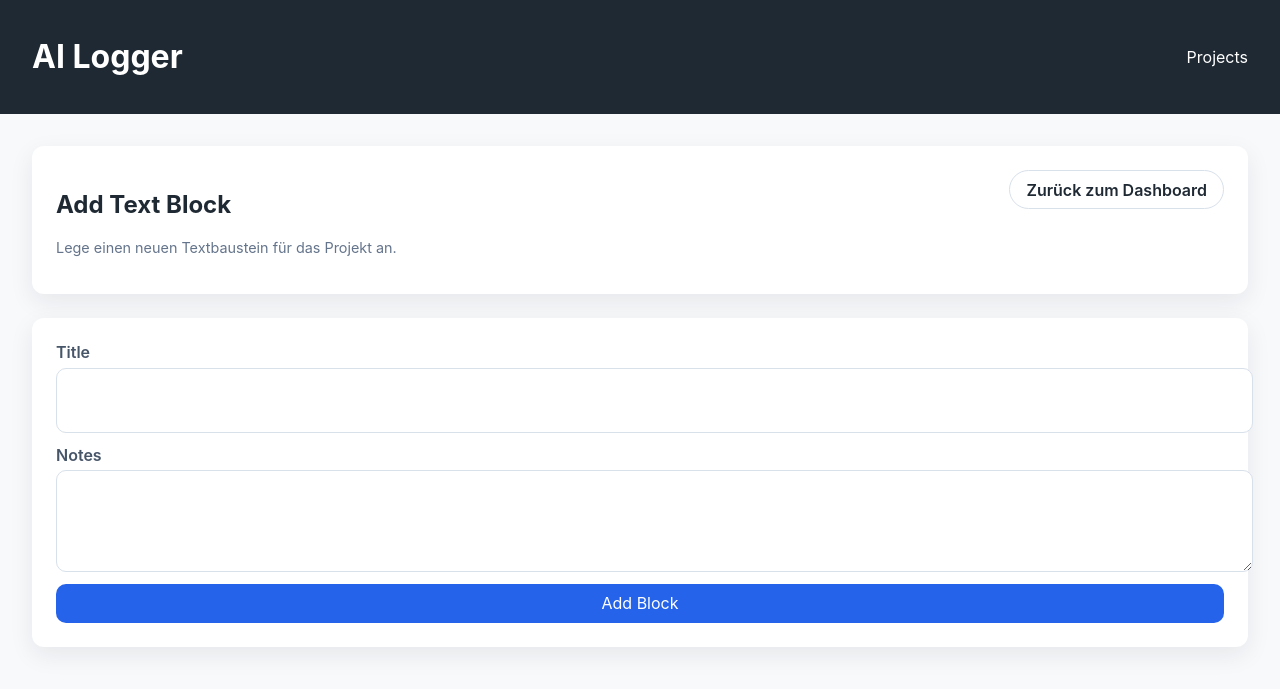
After one commit to david-dd/academicGPT, a FastAPI app: template templates/text_blocks/new.html in a window 1280 px wide. The commit adds this page. Shown: the top 689 px of the page. Run offline with FastAPI, Linux system fonts and the light colour scheme; the template is opened without the code that fills it, so the values that code supplies are empty; some libraries are stand-ins or nearby versions.

Commit message:
Refactor dashboard layout and forms

```diff
--- a/app/main.py
+++ b/app/main.py
@@ -445,6 +445,24 @@ def create_block(
     )
     return RedirectResponse(
         url=f"/p/{project.slug}/blocks?selected={block.id}", status_code=303
+    )
+
+
+@app.get("/p/{project_slug}/blocks/new", response_class=HTMLResponse)
+def new_block(
+    project_slug: str,
+    request: Request,
+    db: Session = Depends(get_db),
+):
+    project = get_project_by_slug_or_404(db, project_slug)
+    projects = crud.list_projects(db)
+    return templates.TemplateResponse(
+        "text_blocks/new.html",
+        {
+            "request": request,
+            "project": project,
+            "projects": projects,
+        },
     )
 
 
--- a/static/css/styles.css
+++ b/static/css/styles.css
@@ -105,6 +105,18 @@ body {
   align-items: center;
 }
 
+label {
+  display: grid;
+  gap: 0.35rem;
+  font-weight: 600;
+  color: #475569;
+}
+
+.form-inline label {
+  flex: 1;
+  min-width: 0;
+}
+
 input,
 textarea,
 select,
@@ -115,6 +127,13 @@ button {
   border: 1px solid #d8e0ea;
   background: #fff;
   transition: border-color 0.2s ease, box-shadow 0.2s ease;
+}
+
+input,
+textarea,
+select {
+  width: 100%;
+  min-height: 2.75rem;
 }
 
 input:focus,
@@ -134,6 +153,25 @@ button {
 
 button:hover {
   background: #1d4ed8;
+}
+
+.button-link {
+  display: inline-flex;
+  align-items: center;
+  justify-content: center;
+  padding: 0.55rem 1rem;
+  border-radius: 999px;
+  border: 1px solid #d8e0ea;
+  background: #fff;
+  color: #1f2933;
+  text-decoration: none;
+  font-weight: 600;
+  transition: border-color 0.2s ease, box-shadow 0.2s ease;
+}
+
+.button-link:hover {
+  border-color: #2563eb;
+  box-shadow: 0 0 0 3px rgba(37, 99, 235, 0.12);
 }
 
 .button-danger {
--- /dev/null
+++ b/templates/text_blocks/new.html
@@ -0,0 +1,26 @@
+{% extends "base.html" %}
+{% block content %}
+<section class="card">
+  <div class="split">
+    <div>
+      <h2>Add Text Block</h2>
+      <p class="muted">Lege einen neuen Textbaustein für das Projekt an.</p>
+    </div>
+    <a class="button-link" href="/p/{{ project.slug }}/dashboard">Zurück zum Dashboard</a>
+  </div>
+</section>
+
+<section class="card">
+  <form method="post" action="/p/{{ project.slug }}/blocks" class="form-grid">
+    <label>
+      Title
+      <input type="text" name="title" required>
+    </label>
+    <label>
+      Notes
+      <textarea name="notes" rows="4"></textarea>
+    </label>
+    <button type="submit">Add Block</button>
+  </form>
+</section>
+{% endblock %}
```
Also changed, not shown: templates/project_dashboard.html (+4 -41 lines).
